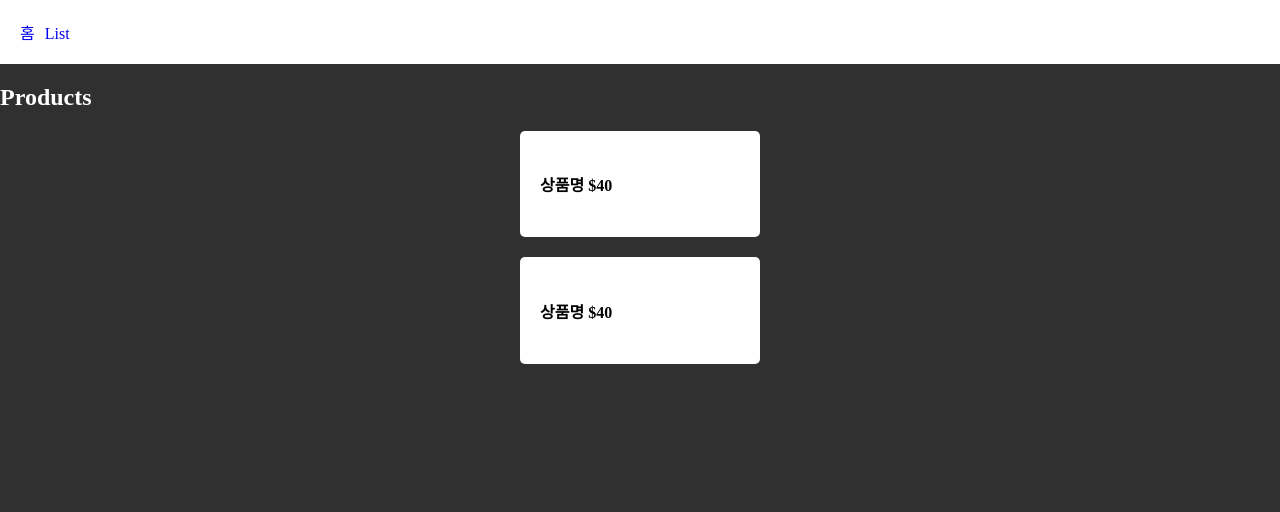
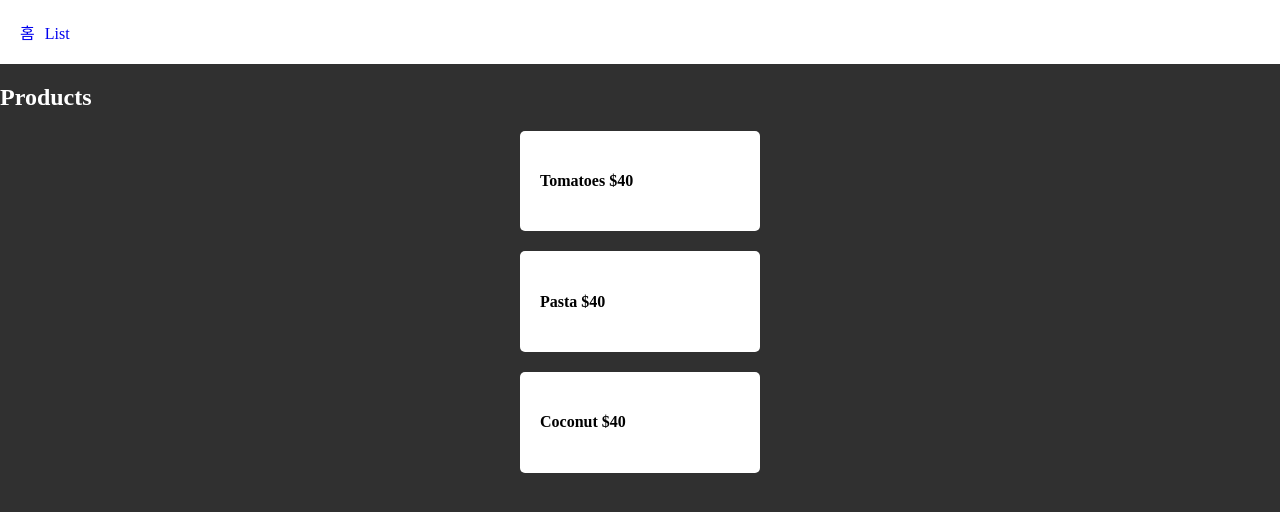
Before and after one commit to rowooncoding/next-fresh, a Next.js app: page /list in a window 1280 px wide. Shown: the top 512 px of the page. Built offline with nearby package versions, Linux system fonts and the light colour scheme.

Commit message:
[docs] 리스트 페이지 하드코딩하기

```diff
--- a/app/list/page.js
+++ b/app/list/page.js
@@ -1,12 +1,17 @@
 export default function List() {
+  //db데이터를 가져왔다고 생각함
+  let products = ["Tomatoes", "Pasta", "Coconut"];
   return (
     <div>
       <h2>Products</h2>
       <div className="food">
-        <h4>상품명 $40</h4>
+        <h4>{products[0]} $40</h4>
       </div>
       <div className="food">
-        <h4>상품명 $40</h4>
+        <h4>{products[1]} $40</h4>
+      </div>
+      <div className="food">
+        <h4>{products[2]} $40</h4>
       </div>
     </div>
   );
```
